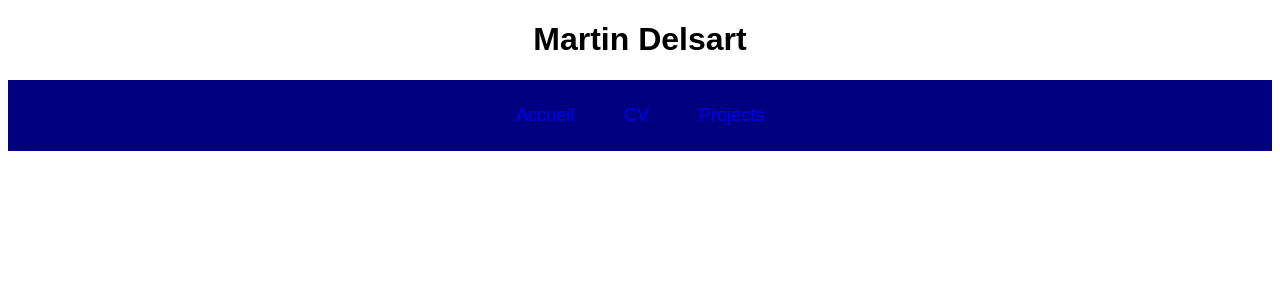
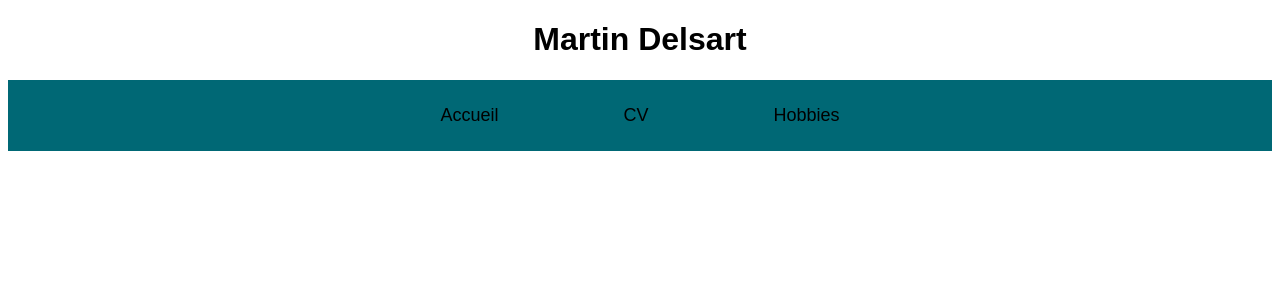
Before and after one commit to Marty059/IDAW, a PHP site: page /cv.php in a window 1280 px wide. Shown: the top 300 px of the page. Run offline with PHP 8.4, Linux system fonts and the light colour scheme.

Commit message:
Save 10-10-2023 14:53

```diff
--- a/SitePro/v2/styles.css
+++ b/SitePro/v2/styles.css
@@ -1,11 +1,9 @@
 .menu_principal {
+    background-color: #006875;
     display: flex;
-    gap:50px;
+    gap:75px;
     justify-content: center;
     width:100%;
-    background-color:navy;
-    padding-top:25px;
-    padding-bottom:25px;
     font-size: large;
     font-family: Arial, Helvetica, sans-serif;
 }
@@ -13,6 +11,12 @@
 .titre {
     font-family: Arial, Helvetica, sans-serif;
     text-align: center;
+}
+
+a {
+    color: inherit;
+
+    text-decoration: none;
 }
 
 .menu a  {
@@ -47,3 +51,12 @@
     width: 150px;
     height: auto;
 }
+
+.onglet:hover{
+    background-color:#d1310d;
+    padding: 25px;
+}
+
+.onglet{
+    padding: 25px;
+}
--- a/SitePro/v2/template_header.php
+++ b/SitePro/v2/template_header.php
@@ -1,3 +1,4 @@
+
 <!DOCTYPE html>
 <html lang="fr">
 
@@ -15,9 +16,9 @@
             <nav class="menu">
                 <div>
                     <div class="menu_principal">
-                    <div><a href="index.php">Accueil</a></div>
-                    <div><a href="cv.php">CV</a></div>
-                    <div><a href="projects.html">Projects</a></div>
+                        <div class="onglet"><a href="index.php">Accueil</a></div>
+                        <div class="onglet"><a href="cv.php">CV</a></div>
+                        <div class="onglet"><a href="hobbies.php">Hobbies</a></div>
                     </div>
                 </div>
             </nav>
```
Also changed, not shown: SitePro/v2/hobbies.php (renamed from SitePro/v2/projects.php). Lines whose indentation alone changed are shown as unchanged.
